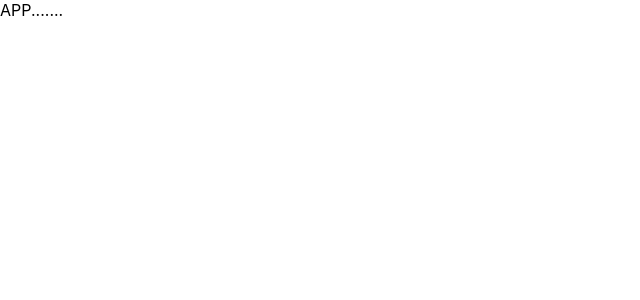
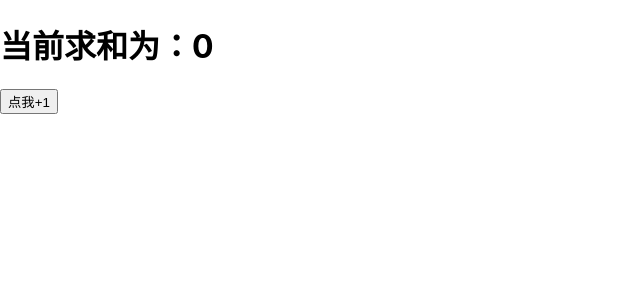
Before and after one commit to lulin-code/first_react_app, a React (Create React App) app: page / in a window 1280 px wide. Shown: the top 300 px of the page, without its empty margins (0-640 px from the left). Built offline with nearby package versions, Linux system fonts and the light colour scheme.

Commit message:
扩展setState

```diff
--- a/src/App.js
+++ b/src/App.js
@@ -1,7 +1,7 @@
 /*
  * @Author: your name
  * @Date: 2021-06-16 19:25:58
- * @LastEditTime: 2021-06-24 15:37:02
+ * @LastEditTime: 2021-07-01 17:51:07
  * @LastEditors: Please set LastEditors
  * @Description: In User Settings Edit
  * @FilePath: /first_react_app/src/App.js
@@ -9,12 +9,13 @@
 
 // 创建“外壳”组件APP
 import React,{Component} from 'react'
+import Demo from './components/1_setState/index'
 
 export default class APP extends Component{
   render() {
     return(
       <div>
-        APP.......
+        <Demo/>
       </div>
     )
   }
--- /dev/null
+++ b/src/components/1_setState/index.jsx
@@ -0,0 +1,25 @@
+import React, { Component } from 'react'
+
+export default class Demo extends Component {
+  state = {count:0}
+  add = () => {
+    /*
+    // 对象式的setState
+    const {count} = this.state
+    this.setState({count:count + 1},()=>{
+      // 获取实时的count
+      console.log(this.state.count)
+    })
+    */
+    // 函数式的setState
+    this.setState(state => ({count:state.count + 1}))
+  }
+  render() {
+    return (
+      <div>
+				<h1>当前求和为：{this.state.count}</h1>
+				<button onClick={this.add}>点我+1</button>
+			</div>
+    )
+  }
+}
```
